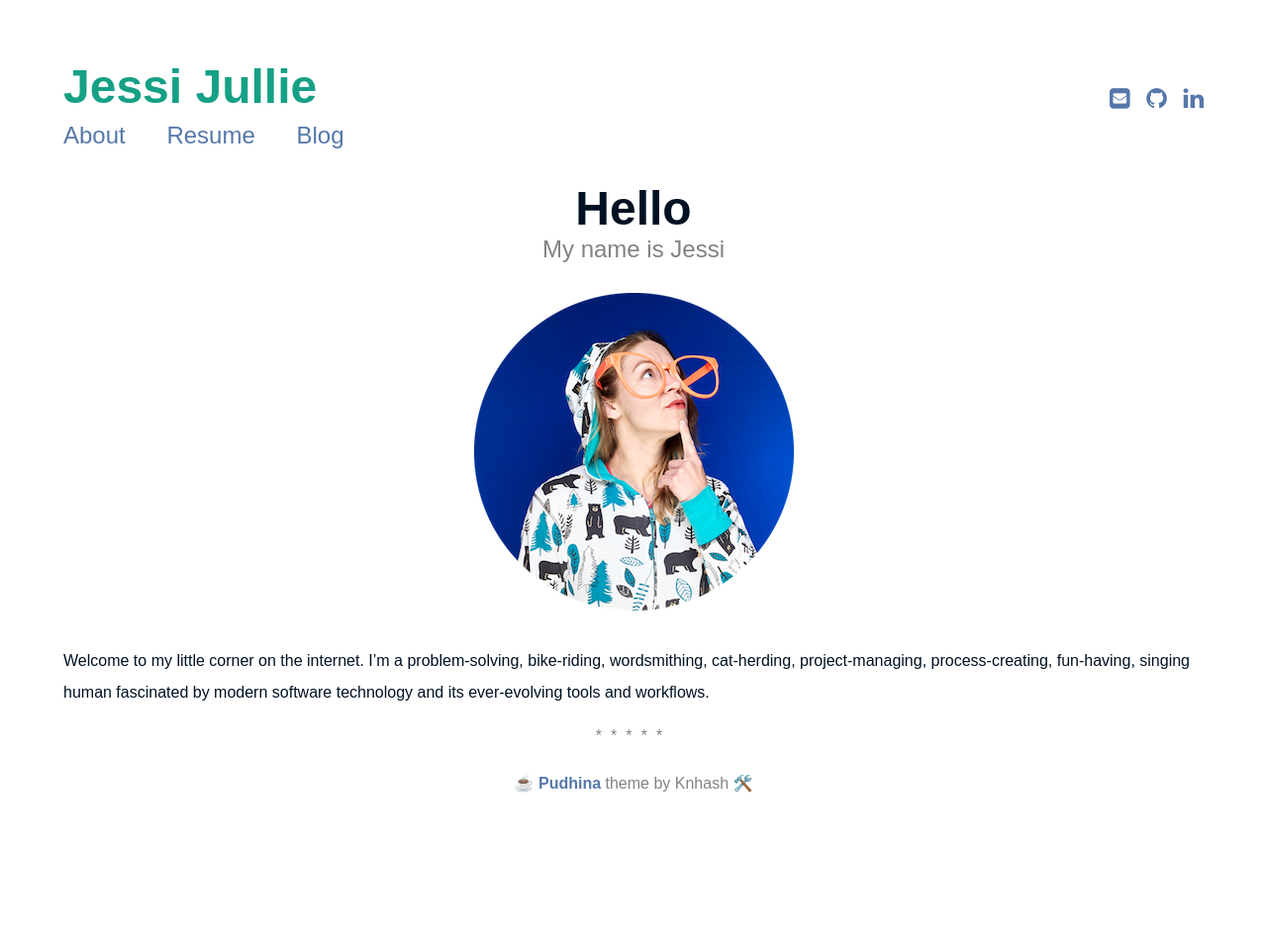
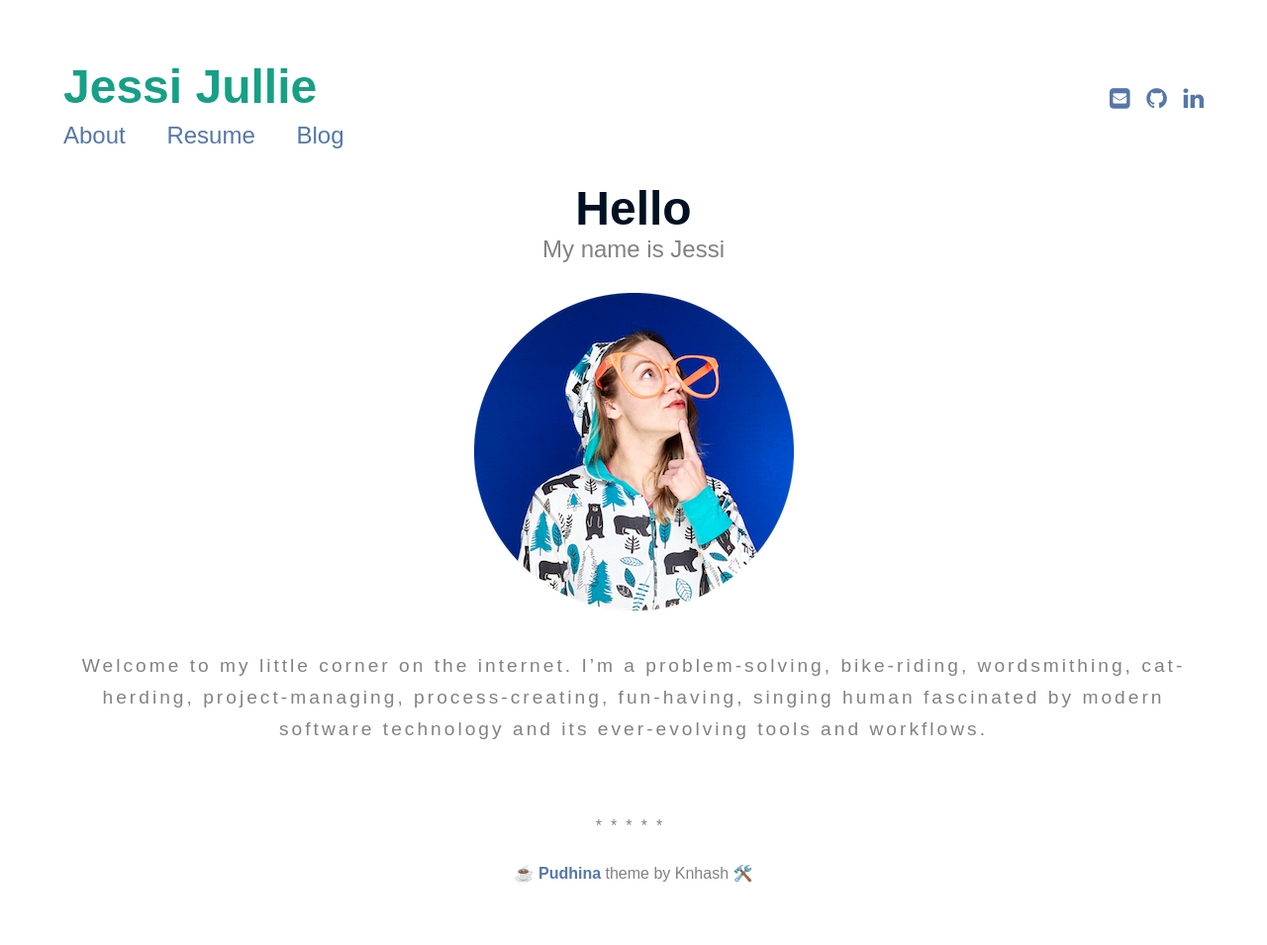
Before and after one commit to JessiJullie/JessiSite, a Jekyll site: the page built from index.md, in a window 1280 px wide. Shown: the whole page at 99% size. Built offline with Jekyll 4.4.1, drawn with Linux system fonts in a browser that asks for light colours; before the commit the page ends 900 px from its top, so only the background shows below that.

Commit message:
Messing with kramdown syntax

```diff
--- a/index.md
+++ b/index.md
@@ -8,4 +8,4 @@ sitemap:
 
 <img src="{{ '/assets/img/jessi_site.png' | prepend: site.baseurl }}" id="about-img">
 
-Welcome to my little corner on the internet. I’m a problem-solving, bike-riding, wordsmithing, cat-herding, project-managing, process-creating, fun-having, singing human fascinated by modern software technology and its ever-evolving tools and workflows.
+> Welcome to my little corner on the internet. I’m a problem-solving, bike-riding, wordsmithing, cat-herding, project-managing, process-creating, fun-having, singing human fascinated by modern software technology and its ever-evolving tools and workflows.
```
